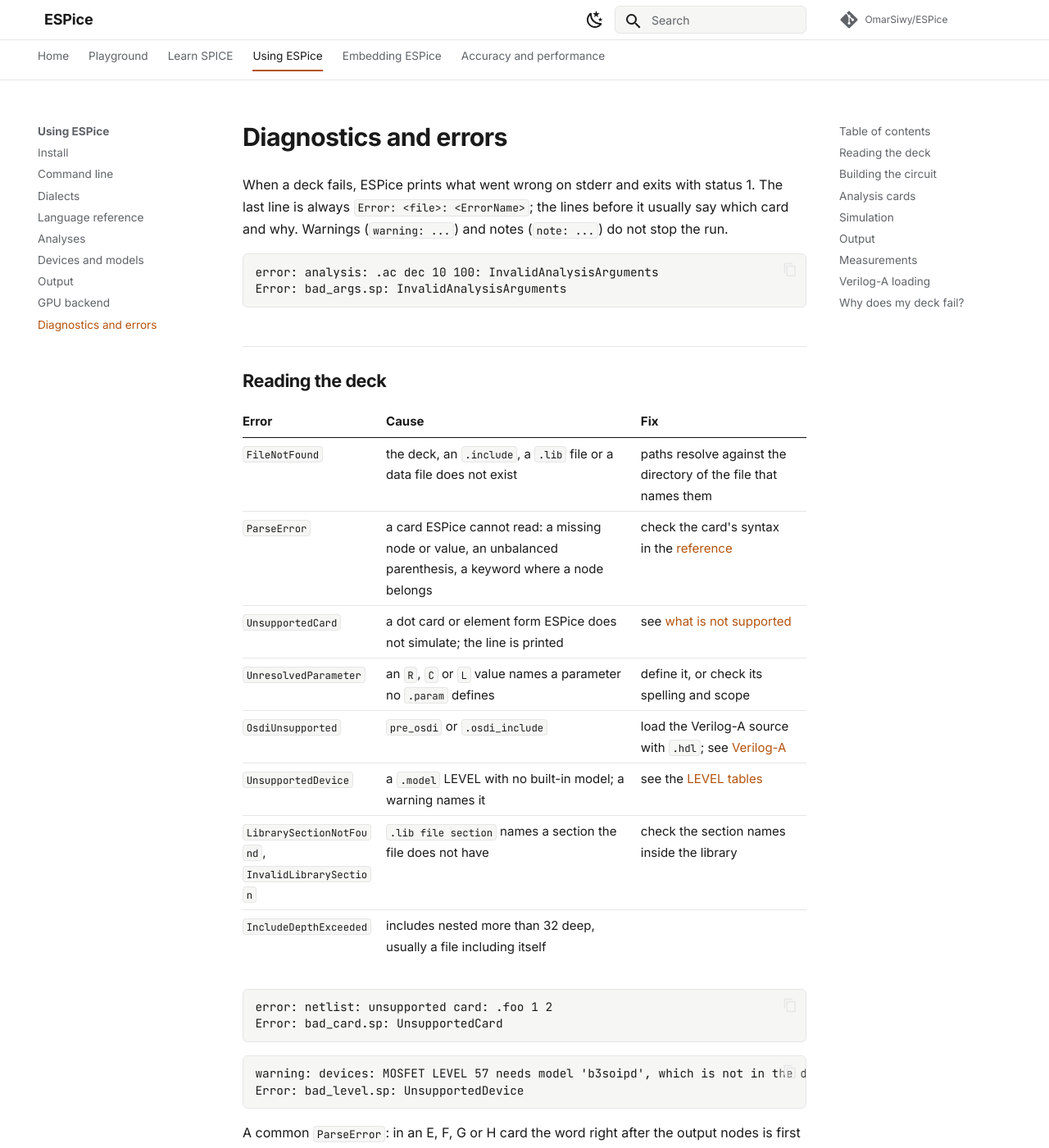
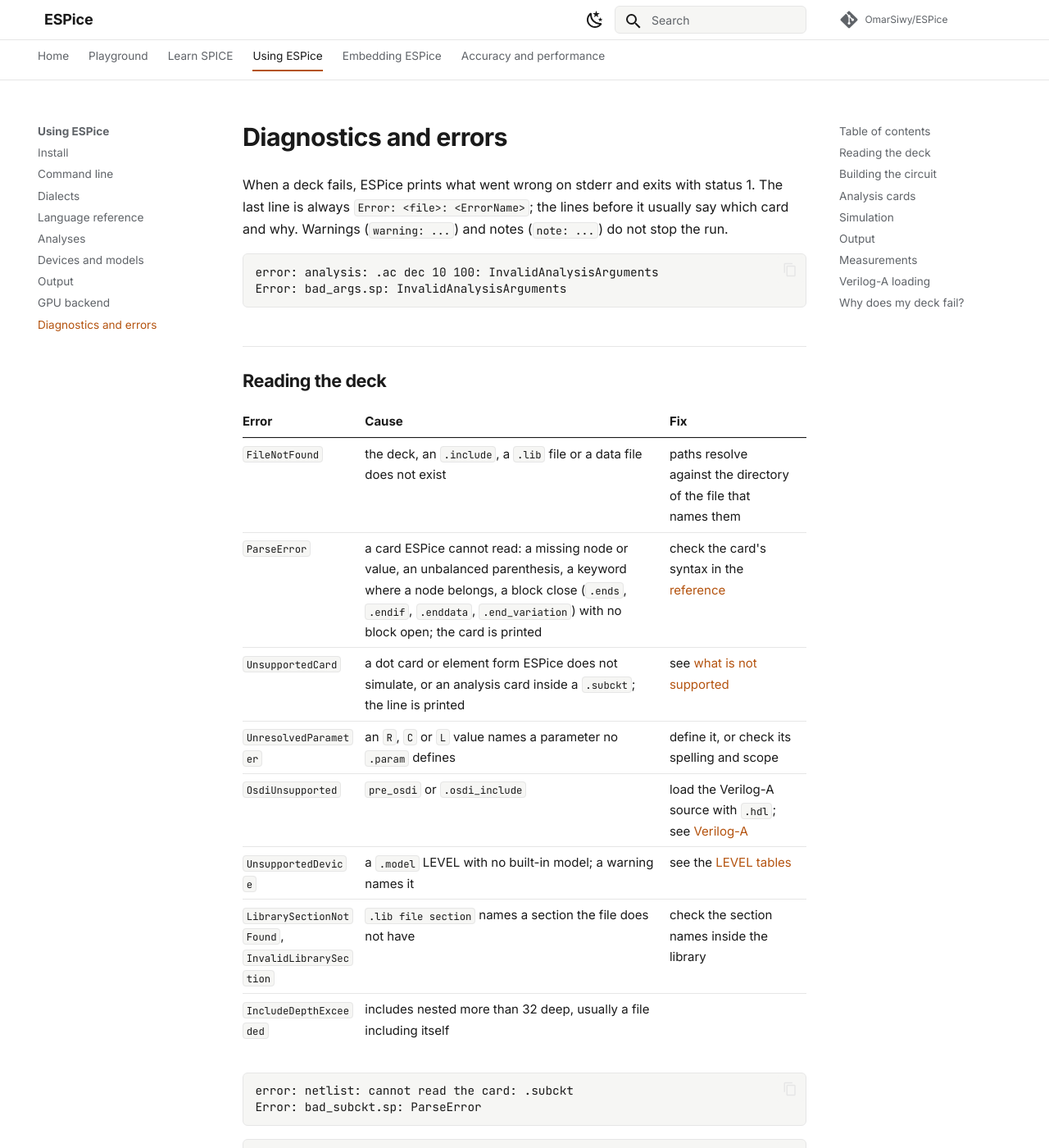
Before and after one commit to OmarSiwy/ESPice, an MkDocs documentation site: the page built from docs/using/diagnostics.md, in a window 1280 px wide and 1400 px high. Shown: the whole window at 82% size. Built offline with MkDocs 1.6.1 and Material for MkDocs 9.7.7, drawn with Linux system fonts in a browser that asks for light colours; comment, search, counter and statistics services are not loaded.

Commit message:
frontend: refusals the grammar generator found (#144, #162, #164, #165)
- A refusal no reader logged names the card the walk stopped at (#144).
- A stray .enddata or .end_variation is a ParseError (#162).
- An ngspice line holding only a // comment is a comment line, and the
  reader drops blank logical lines (a \\ glued to a blank line), so the
  .control walk no longer unwraps a null token in safe builds (#164).
- An analysis card inside .subckt is UnsupportedCard instead of running
  as a top-level analysis (#165).

Each with a frontend unit test and its legal neighbour.

````diff
--- a/docs/using/diagnostics.md
+++ b/docs/using/diagnostics.md
@@ -15,13 +15,18 @@
 | Error | Cause | Fix |
 |---|---|---|
 | `FileNotFound` | the deck, an `.include`, a `.lib` file or a data file does not exist | paths resolve against the directory of the file that names them |
-| `ParseError` | a card ESPice cannot read: a missing node or value, an unbalanced parenthesis, a keyword where a node belongs | check the card's syntax in the [reference](reference.md) |
-| `UnsupportedCard` | a dot card or element form ESPice does not simulate; the line is printed | see [what is not supported](dialects.md#what-is-not-supported-or-differs) |
+| `ParseError` | a card ESPice cannot read: a missing node or value, an unbalanced parenthesis, a keyword where a node belongs, a block close (`.ends`, `.endif`, `.enddata`, `.end_variation`) with no block open; the card is printed | check the card's syntax in the [reference](reference.md) |
+| `UnsupportedCard` | a dot card or element form ESPice does not simulate, or an analysis card inside a `.subckt`; the line is printed | see [what is not supported](dialects.md#what-is-not-supported-or-differs) |
 | `UnresolvedParameter` | an `R`, `C` or `L` value names a parameter no `.param` defines | define it, or check its spelling and scope |
 | `OsdiUnsupported` | `pre_osdi` or `.osdi_include` | load the Verilog-A source with `.hdl`; see [Verilog-A](devices.md#osdi-is-not-loaded) |
 | `UnsupportedDevice` | a `.model` LEVEL with no built-in model; a warning names it | see the [LEVEL tables](devices.md#model-type-and-level) |
 | `LibrarySectionNotFound`, `InvalidLibrarySection` | `.lib file section` names a section the file does not have | check the section names inside the library |
 | `IncludeDepthExceeded` | includes nested more than 32 deep, usually a file including itself | |
+
+```text
+error: netlist: cannot read the card: .subckt
+Error: bad_subckt.sp: ParseError
+```
 
 ```text
 error: netlist: unsupported card: .foo 1 2
````
Also changed, not shown: CHANGELOGS.md (+4 -0 lines), docs/using/dialects.md (+2 -2 lines), docs/using/reference.md (+3 -2 lines), 3 other files.
